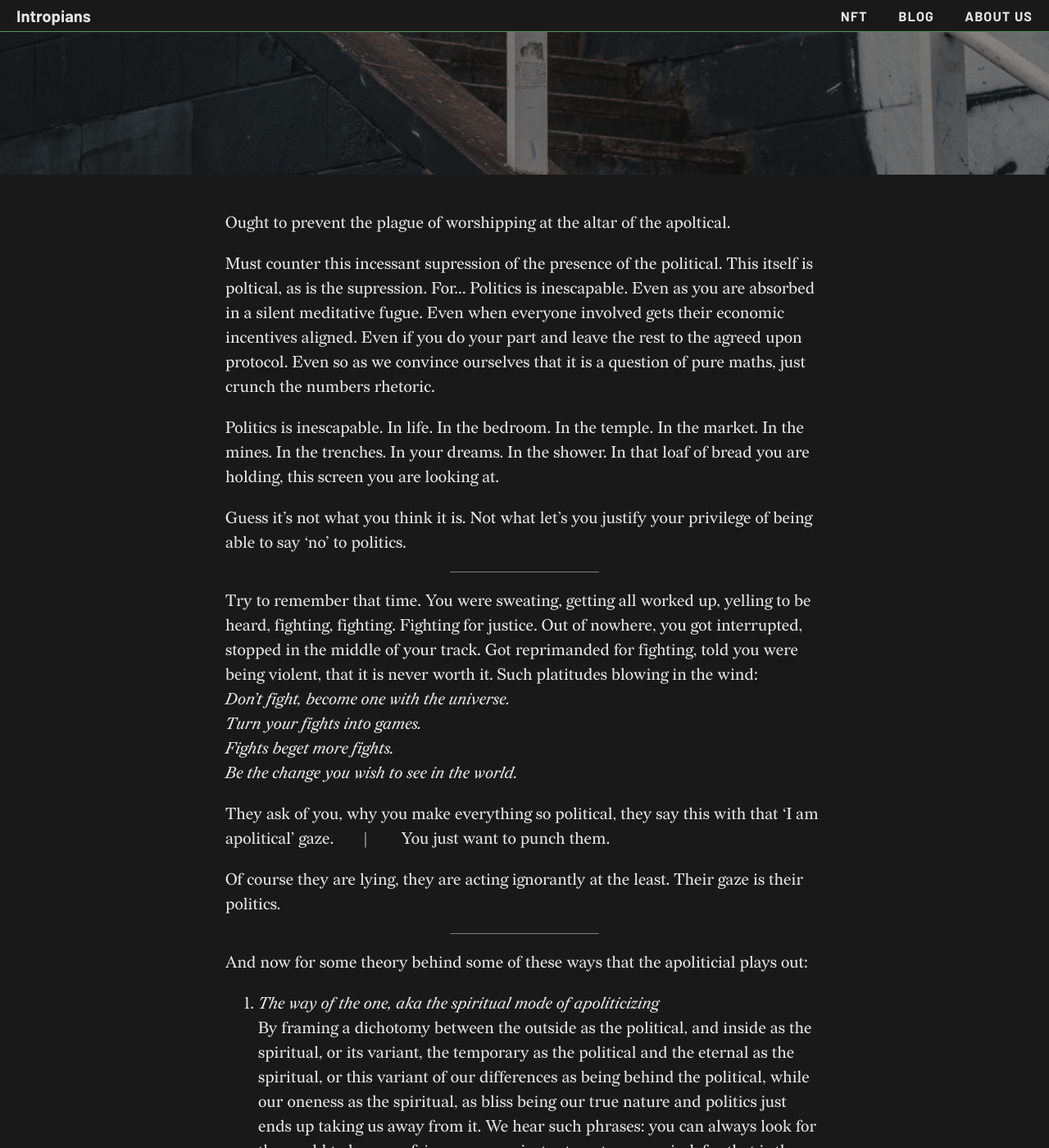
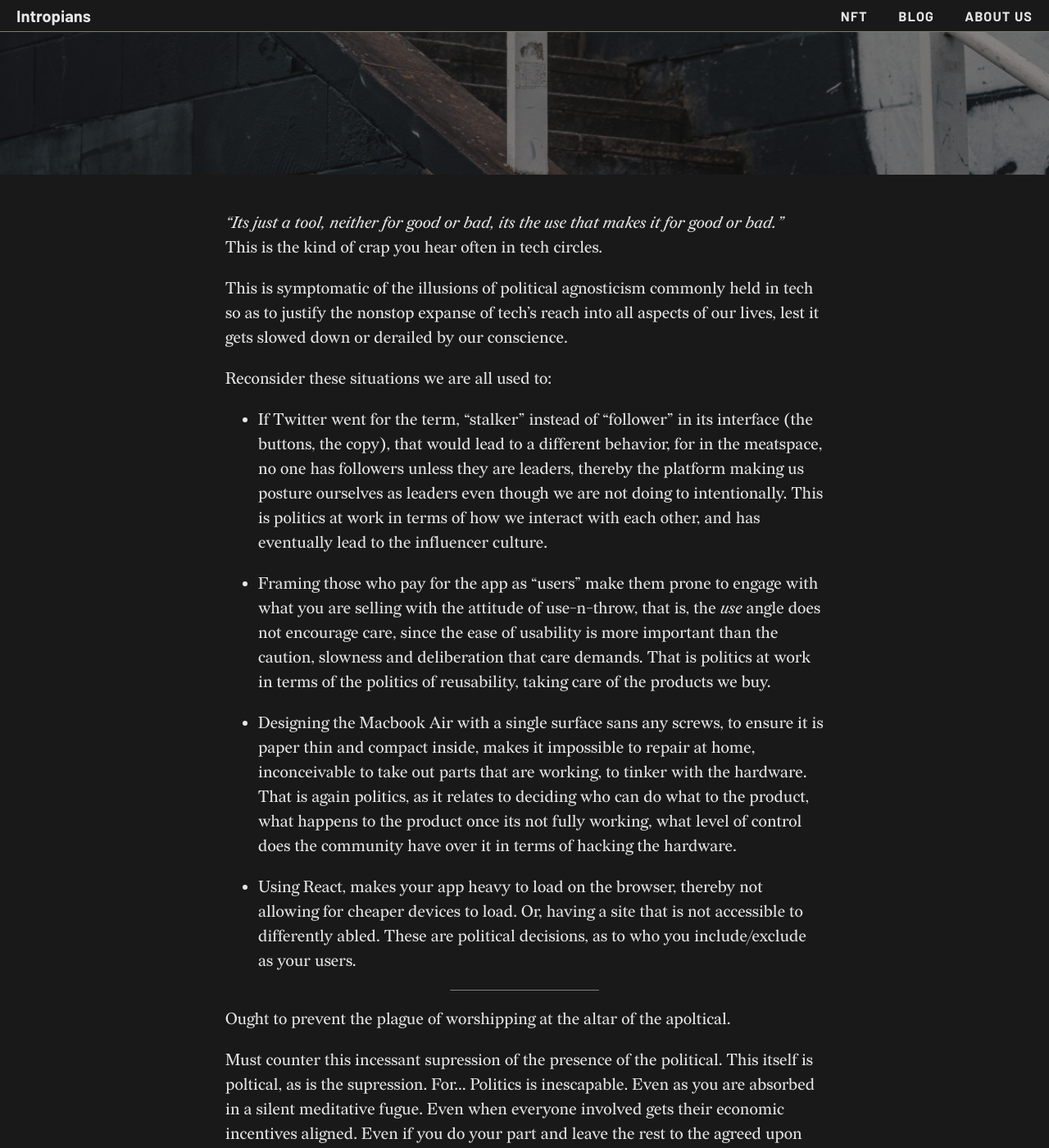
Before and after one commit to Intropians/intropians.org, a Jekyll site: the page built from _posts/2021-04-27-001.md, in a window 1280 px wide and 1400 px high, scrolled down 422 px. Shown: the whole window at 82% size. Built offline with Jekyll 4.4.1, drawn with Linux system fonts in a browser that asks for light colours; nearby versions of some CDN libraries.

Commit message:
added snarky examples at the start

```diff
--- a/_posts/2021-04-27-001.md
+++ b/_posts/2021-04-27-001.md
@@ -11,6 +11,23 @@ share-img: /images/apolitical-01.jpg
 show_excerpt: true
 tags: [half baked]
 ---
+
+*"Its just a tool, neither for good or bad, its the use that makes it for good or bad."* <br/>This is the kind of crap you hear often in tech circles.
+
+This is symptomatic of the illusions of political agnosticism commonly held in tech so as to justify the nonstop expanse of tech's reach into all aspects of our lives, lest it gets slowed down or derailed by our conscience.
+
+Reconsider these situations we are all used to:
+
+- If Twitter went for the term, "stalker" instead of "follower" in its interface (the buttons, the copy), that would lead to a different behavior, for in the meatspace, no one has followers unless they are leaders, thereby the platform making us posture ourselves as leaders even though we are not doing to intentionally. This is politics at work in terms of how we interact with each other, and has eventually lead to the influencer culture.
+
+- Framing those who pay for the app as "users" make them prone to engage with what you are selling with the attitude of use-n-throw, that is, the _use_ angle does not encourage care, since the ease of usability is more important than the caution, slowness and deliberation that care demands. That is politics at work in terms of the politics of reusability, taking care of the products we buy.
+
+- Designing the Macbook Air with a single surface sans any screws, to ensure it is paper thin and compact inside, makes it impossible to repair at home, inconceivable to take out parts that are working, to tinker with the hardware. That is again politics, as it relates to deciding who can do what to the product, what happens to the product once its not fully working, what level of control does the community have over it in terms of hacking the hardware.
+
+- Using React, makes your app heavy to load on the browser, thereby not allowing for cheaper devices to load. Or, having a site that is not accessible to differently abled. These are political decisions, as to who you include/exclude as your users.
+
+
+------
 
 Ought to prevent the plague of worshipping at the altar of the apoltical.
 
```
